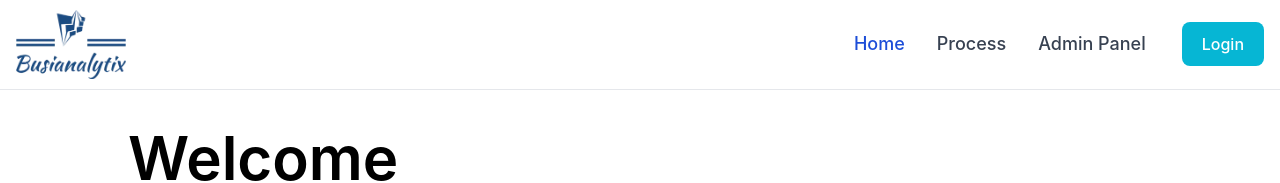
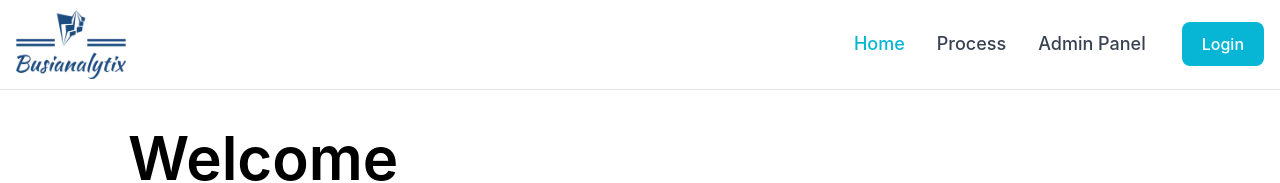
Before and after one commit to Adhiraj10/Error_404, a React (Create React App) app in the folder frontend/: page / in a window 1280 px wide. Shown: the top 183 px of the page. Built offline with nearby package versions, Linux system fonts and the light colour scheme.

Commit message:
final done

```diff
--- a/frontend/src/components/Navbar.js
+++ b/frontend/src/components/Navbar.js
@@ -19,7 +19,7 @@ const Navbar = () => {
                     <div className="items-center ml-auto mr-5 hidden w-full md:flex md:w-auto md:order-1" id="navbar-sticky">
                         <ul className="flex flex-col p-4 mt-4 border border-gray-100 rounded-lg bg-gray-50 md:flex-row md:space-x-8 md:mt-0 md:text-sm md:font-medium md:border-0 md:bg-white dark:bg-gray-800 md:dark:bg-gray-900 dark:border-gray-700">
                             <li>
-                                <a href="#" className="block py-2 pl-3 pr-4 text-lg text-white bg-blue-700 rounded md:bg-transparent md:text-blue-700 md:p-0 dark:text-white" aria-current="page">Home</a>
+                                <a href="/" className="block py-2 pl-3 pr-4 text-lg text-white bg-cyan-500 rounded md:bg-transparent md:text-cyan-500 md:p-0 dark:text-white" aria-current="page">Home</a>
                             </li>
                             <li>
                                 <a href="#process" className="block py-2 pl-3 pr-4 text-lg text-gray-700 rounded hover:bg-gray-100 md:hover:bg-transparent md:hover:text-cyan-500 md:p-0 md:dark:hover:text-white dark:text-gray-400 dark:hover:bg-gray-700 dark:hover:text-white md:dark:hover:bg-transparent dark:border-gray-700">Process</a>
```
